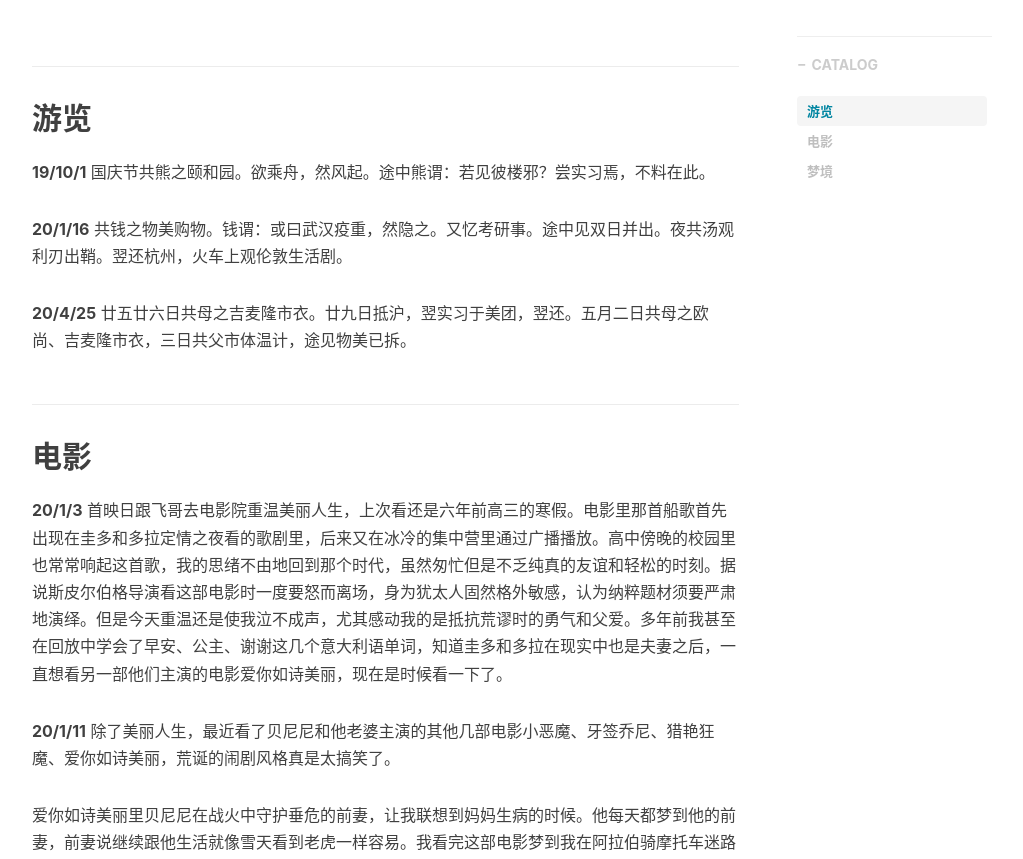
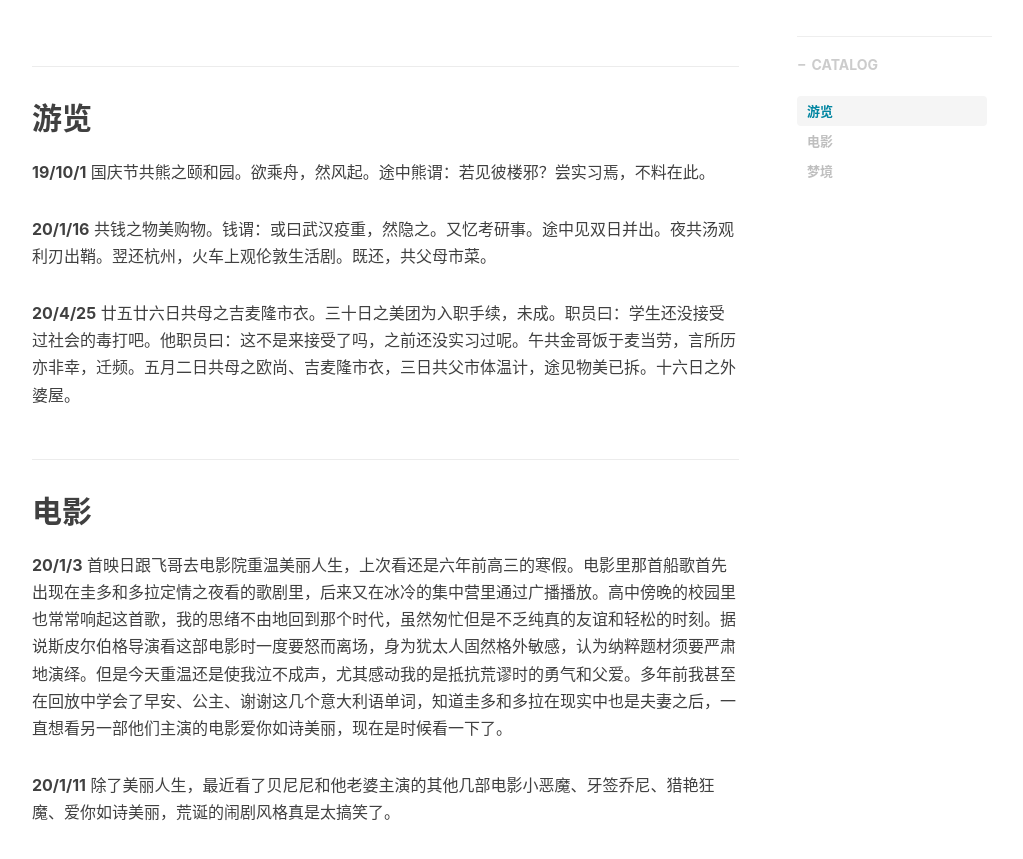
Before and after one commit to yycg/yycg.github.io, a Jekyll site: the page built from _posts/2020-01-15-postgraduate2.markdown, in a window 1280 px wide and 900 px high, scrolled down 528 px, cut to the strip 41-900 px from the top of the window. Shown: the whole strip, without its empty margins (233-1256 px from the left). Built offline with Jekyll 4.4.1, drawn with Linux system fonts in a browser that asks for light colours; nearby versions of some CDN libraries; comment, search, counter and statistics services are not loaded.

Commit message:
20-05-23

```diff
--- a/_posts/2020-01-15-postgraduate2.markdown
+++ b/_posts/2020-01-15-postgraduate2.markdown
@@ -13,9 +13,9 @@ tags:
 ## 游览
 **19/10/1** 国庆节共熊之颐和园。欲乘舟，然风起。途中熊谓：若见彼楼邪？尝实习焉，不料在此。
 
-**20/1/16** 共钱之物美购物。钱谓：或曰武汉疫重，然隐之。又忆考研事。途中见双日并出。夜共汤观利刃出鞘。翌还杭州，火车上观伦敦生活剧。
+**20/1/16** 共钱之物美购物。钱谓：或曰武汉疫重，然隐之。又忆考研事。途中见双日并出。夜共汤观利刃出鞘。翌还杭州，火车上观伦敦生活剧。既还，共父母市菜。
 
-**20/4/25** 廿五廿六日共母之吉麦隆市衣。廿九日抵沪，翌实习于美团，翌还。五月二日共母之欧尚、吉麦隆市衣，三日共父市体温计，途见物美已拆。
+**20/4/25** 廿五廿六日共母之吉麦隆市衣。三十日之美团为入职手续，未成。职员曰：学生还没接受过社会的毒打吧。他职员曰：这不是来接受了吗，之前还没实习过呢。午共金哥饭于麦当劳，言所历亦非幸，迁频。五月二日共母之欧尚、吉麦隆市衣，三日共父市体温计，途见物美已拆。十六日之外婆屋。
 
 ## 电影
 **20/1/3** 首映日跟飞哥去电影院重温美丽人生，上次看还是六年前高三的寒假。电影里那首船歌首先出现在圭多和多拉定情之夜看的歌剧里，后来又在冰冷的集中营里通过广播播放。高中傍晚的校园里也常常响起这首歌，我的思绪不由地回到那个时代，虽然匆忙但是不乏纯真的友谊和轻松的时刻。据说斯皮尔伯格导演看这部电影时一度要怒而离场，身为犹太人固然格外敏感，认为纳粹题材须要严肃地演绎。但是今天重温还是使我泣不成声，尤其感动我的是抵抗荒谬时的勇气和父爱。多年前我甚至在回放中学会了早安、公主、谢谢这几个意大利语单词，知道圭多和多拉在现实中也是夫妻之后，一直想看另一部他们主演的电影爱你如诗美丽，现在是时候看一下了。
--- a/_posts/2020-03-05-framework.markdown
+++ b/_posts/2020-03-05-framework.markdown
@@ -39,7 +39,7 @@ tags:
 
   手段：关闭错误回显、消毒、参数绑定
 
-- CSRF攻击（Cross Site Request Forgery，跨站点请求伪造）：攻击者通过跨站请求，以合法的用户身份进行非法操作。
+- **CSRF攻击**（Cross Site Request Forgery，跨站点请求伪造）：**攻击者通过跨站请求，以合法的用户身份进行非法操作**。
 
   手段：表单Token、验证码、Referer check
 
--- a/_posts/2020-03-05-java.markdown
+++ b/_posts/2020-03-05-java.markdown
@@ -803,7 +803,7 @@ tags:
 
   > [https://blog.csdn.net/qq_27093465/article/details/52270519](https://blog.csdn.net/qq_27093465/article/details/52270519)
 
-  还是原来的hash，`hash & oldCap`如果是0的话就是原索引，如果是1的话是原索引+oldCap
+  还是原来的hash，`hash & oldCap`如果是0的话就是原索引，否则是原索引+oldCap
 
 - jdk1.8之前并发操作hashmap时为什么会有死循环的问题
 
```
Also changed, not shown: other parts of _posts/2020-03-05-framework.markdown (+2 -2 lines), _posts/2020-03-05-concurrency.markdown (+13 -13 lines).
